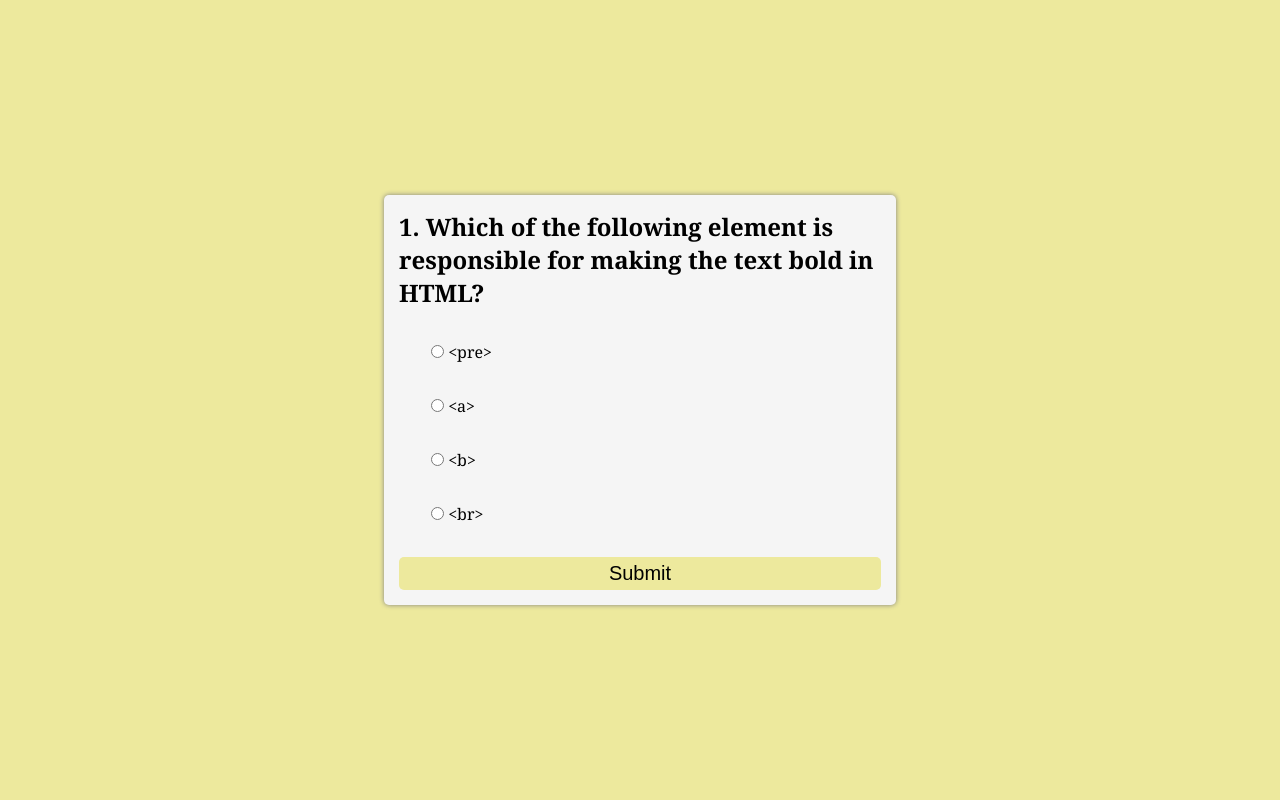
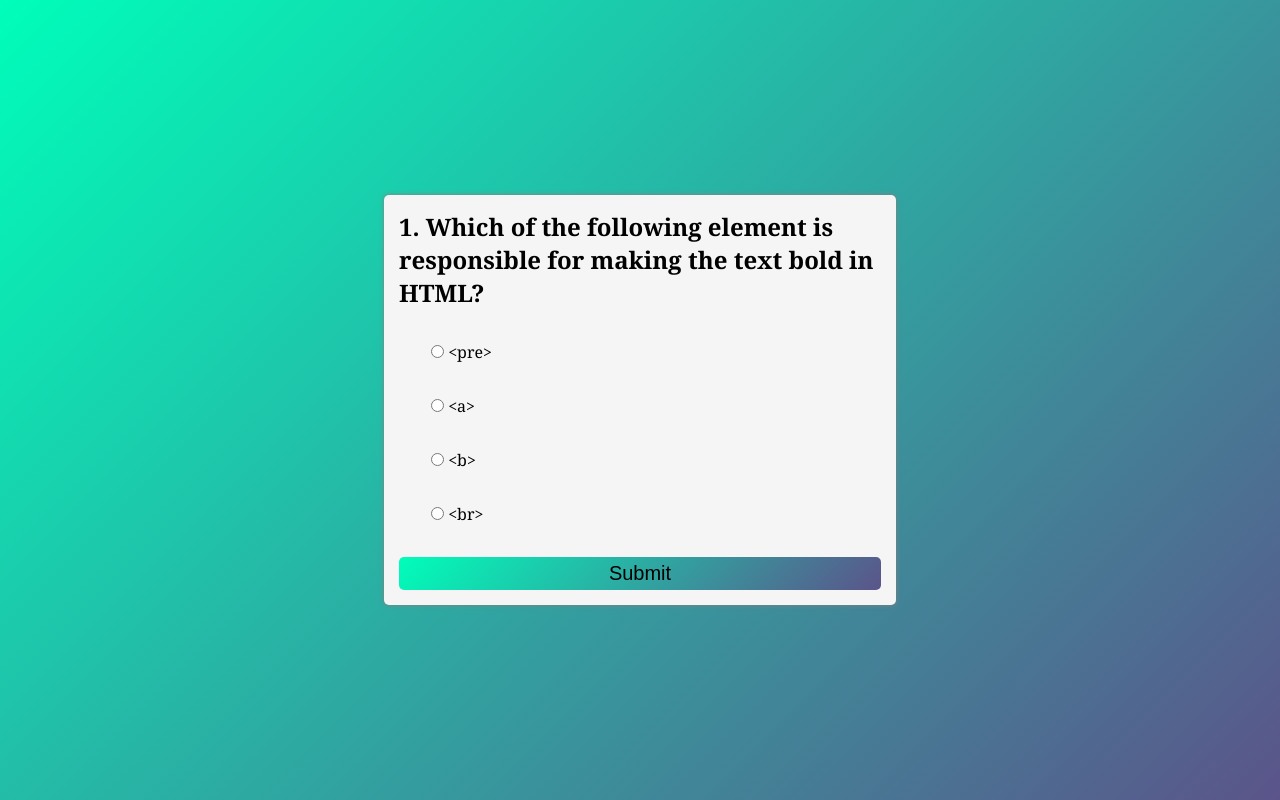
Before and after one commit to Abhishekkumar9693/Javascript_quizApp, a plain HTML site: page index.html in a window 1280 px wide. Drawn offline with Linux system fonts and the light colour scheme.

Commit message:
Update style.css

```diff
--- a/style.css
+++ b/style.css
@@ -7,7 +7,8 @@
 }
 
 body{
-    background-color: #ede99d;
+/*     background-color: #ede99d; */
+    background: linear-gradient(135deg, #00feba, #5b548a);
     font-family: Cambria, Cochin, Georgia, Times, 'Times New Roman', serif;
 }
 
@@ -36,7 +37,8 @@ body{
 .btn{
     width: 100%;
     padding: 5px;
-    background-color: #ede99d;
+    background: linear-gradient(135deg, #00feba, #5b548a);
+/*     background-color: #ede99d; */
     font-size: 20px;
     /* color: whitesmoke; */
     border: none;
```
